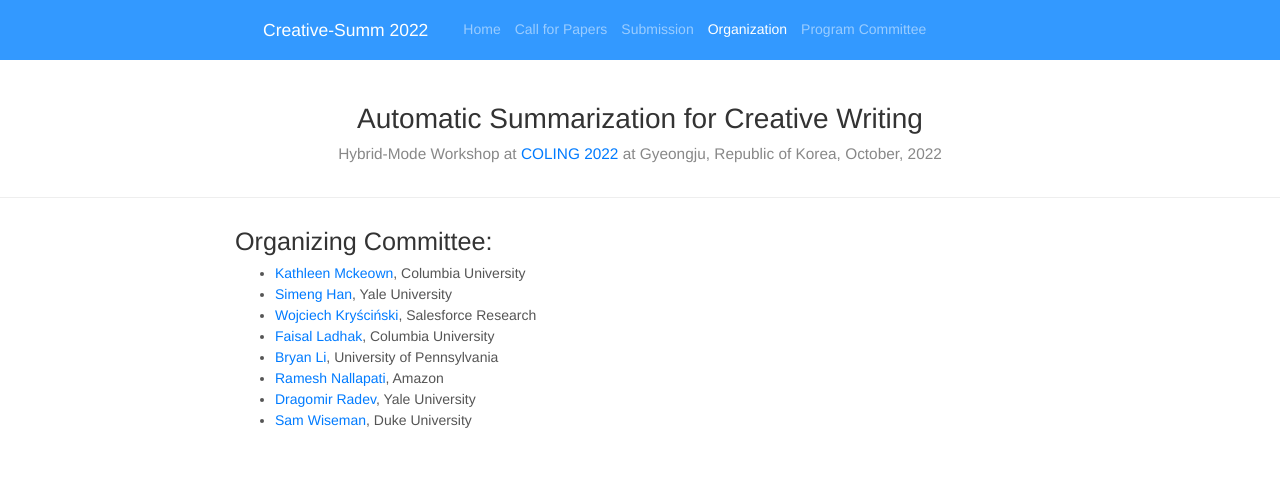
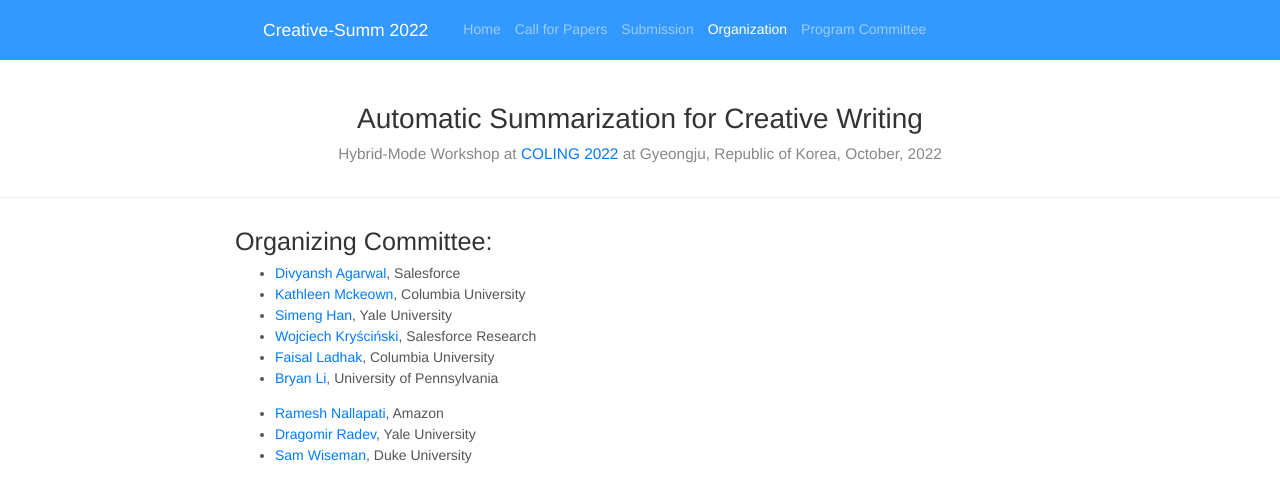
Before and after one commit to CreativeSumm/creativesumm.github.io, a Jekyll site: the page built from organization.md, in a window 1280 px wide. Shown: the top 502 px of the page. Built offline with Jekyll 4.4.1, drawn with Linux system fonts in a browser that asks for light colours; nearby versions of some CDN libraries.

Commit message:
Update organization.md

```diff
--- a/organization.md
+++ b/organization.md
@@ -9,11 +9,13 @@ permalink: /organization
 
 ## Organizing Committee:
 
+- [Divyansh Agarwal](https://www.linkedin.com/in/agarwal-divyansh/), Salesforce
 - [Kathleen Mckeown](http://www.cs.columbia.edu/~kathy/), Columbia University
 - [Simeng Han](https://shirleyhan6.github.io/), Yale University
 - [Wojciech Kryściński](https://about.me/wkryscinski), Salesforce Research
 - [Faisal Ladhak](https://www.cs.columbia.edu/~faisal/), Columbia University
 - [Bryan Li](https://manestay.github.io/), University of Pennsylvania
+
 - [Ramesh Nallapati](https://www.amazon.science/author/ramesh-nallapati), Amazon
 - [Dragomir Radev](http://www.cs.yale.edu/homes/radev/), Yale University
 - [Sam Wiseman](https://swiseman.github.io/), Duke University
```
